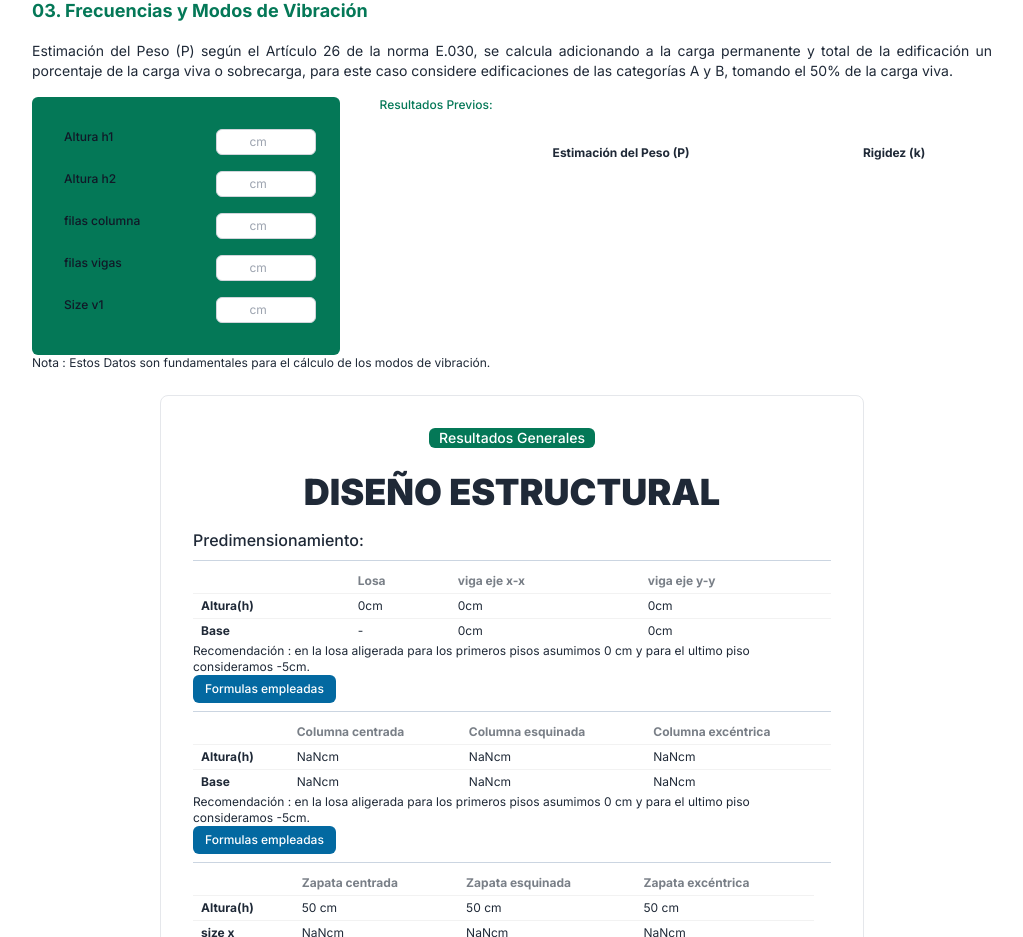
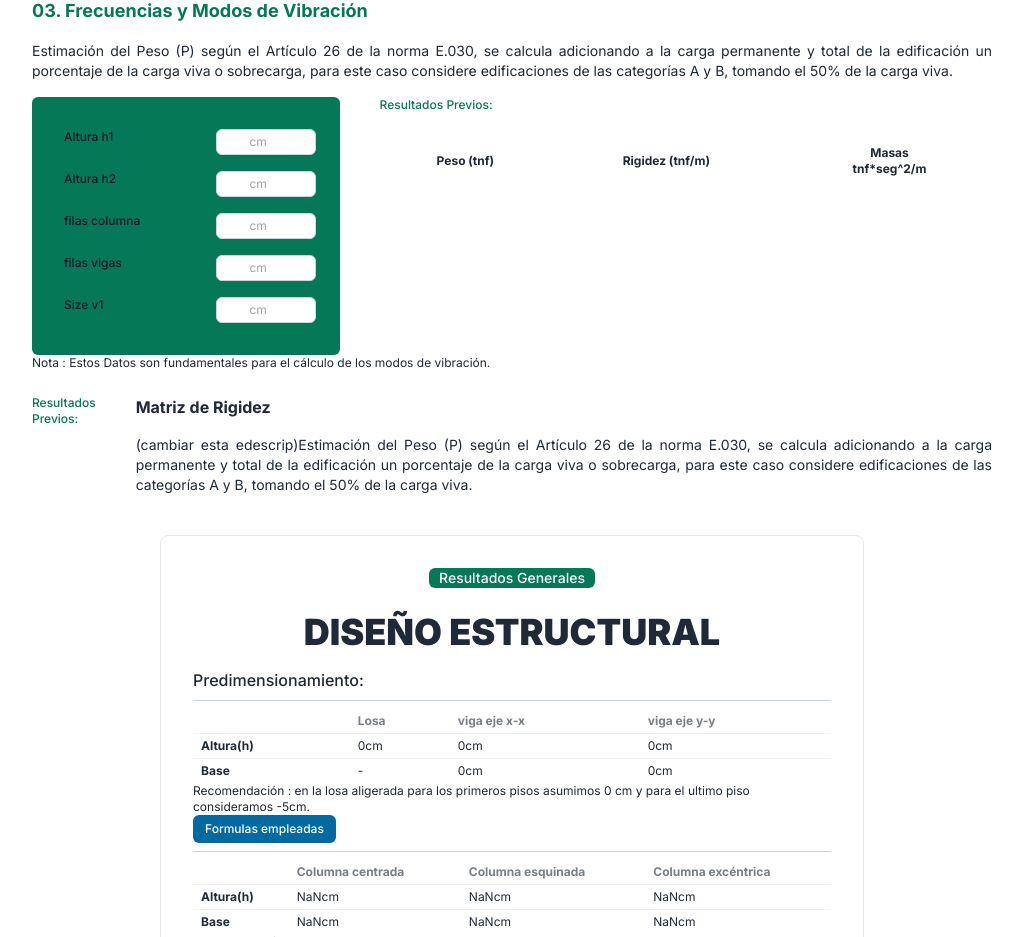
Before and after one commit to Yopax/v2_speed_structural, a Next.js app: page /calculos/analisis in a window 1280 px wide. Shown: the part 2520-3457 px from the top of the page, without its empty margins (128-1151 px from the left). Built offline with nearby package versions, Linux system fonts and the light colour scheme.

Commit message:
04. matriz de rigidez implementada(mejorar estilos - no import)

```diff
--- a/src/components/01_intefaz_calculos/CalculoNodos.jsx
+++ b/src/components/01_intefaz_calculos/CalculoNodos.jsx
@@ -216,6 +216,165 @@ for (let i = 0; i < inputValue2; i++) {
 console.log("Rigideces por piso:", rigidezPorPiso);
 
 
+// Definir la matriz de rigidez
+const n = rigidezPorPiso.length;
+
+// Crear la matriz de rigidez y rellenarla con 0s
+const matrizRigidez = [];
+for (let i = 0; i < n; i++) {
+  matrizRigidez[i] = new Array(n).fill(0);
+}
+
+// Asignar los valores de rigidez del array rigidezPorPiso a la diagonal principal en orden inverso
+for (let i = 0; i < n; i++) {
+  matrizRigidez[i][i] = rigidezPorPiso[n - 1 - i];
+}
+
+// Función para imprimir la matriz en un formato legible en la consola
+function imprimirMatriz(matriz) {
+  let resultado = "[\n";
+  for (let i = 0; i < matriz.length; i++) {
+    resultado += "  [ ";
+    for (let j = 0; j < matriz[i].length; j++) {
+      resultado += matriz[i][j];
+      if (j !== matriz[i].length - 1) {
+        resultado += ", ";
+      }
+    }
+    resultado += " ]";
+    if (i !== matriz.length - 1) {
+      resultado += ",\n";
+    } else {
+      resultado += "\n";
+    }
+  }
+  resultado += "]";
+  return resultado;
+}
+
+// Imprimir la matriz de rigidez en formato legible en la consola
+console.log(`Matriz de rigidez 1:\n${imprimirMatriz(matrizRigidez)}`);
+
+const n2 = rigidezPorPiso.length;
+
+// Crear la matriz de rigidez y rellenarla con 1 en la diagonal principal
+const matrizRigidez2 = [];
+for (let i = 0; i < n2; i++) {
+  matrizRigidez2[i] = new Array(n2).fill(1);
+}
+
+// Asignar los valores de rigidez del array rigidezPorPiso a la diagonal superior en orden inverso
+for (let i = 0; i < n2 - 1; i++) {
+  matrizRigidez2[i][i + 1] = rigidezPorPiso[n2 - 2 - i];
+}
+
+// Función para imprimir la matriz en un formato legible en la consola
+function imprimirMatriz(matriz) {
+  let resultado = "[\n";
+  for (let i = 0; i < matriz.length; i++) {
+    resultado += "  [ ";
+    for (let j = 0; j < matriz[i].length; j++) {
+      resultado += matriz[i][j];
+      if (j !== matriz[i].length - 1) {
+        resultado += ", ";
+      }
+    }
+    resultado += " ]";
+    if (i !== matriz.length - 1) {
+      resultado += ",\n";
+    } else {
+      resultado += "\n";
+    }
+  }
+  resultado += "]";
+  return resultado;
+}
+
+// Imprimir la matriz de rigidez en formato legible en la consola
+console.log(`Matriz de rigidez 2:\n${imprimirMatriz(matrizRigidez2)}`);
+
+const n3 = rigidezPorPiso.length;
+
+// Crear la matriz de rigidez y rellenarla con 1s en la diagonal principal
+const matrizRigidez3 = [];
+for (let i = 0; i < n3; i++) {
+  matrizRigidez3[i] = new Array(n3).fill(1);
+}
+
+// Asignar los valores de rigidez del array rigidezPorPiso a la diagonal inferior en orden inverso
+for (let i = 0; i < n3 - 1; i++) {
+  matrizRigidez3[i + 1][i] = rigidezPorPiso[n3 - 2 - i];
+}
+
+// Función para imprimir la matriz en un formato legible en la consola
+function imprimirMatriz(matriz) {
+  let resultado = "[\n";
+  for (let i = 0; i < matriz.length; i++) {
+    resultado += "  [ ";
+    for (let j = 0; j < matriz[i].length; j++) {
+      resultado += matriz[i][j];
+      if (j !== matriz[i].length - 1) {
+        resultado += ", ";
+      }
+    }
+    resultado += " ]";
+    if (i !== matriz.length - 1) {
+      resultado += ",\n";
+    } else {
+      resultado += "\n";
+    }
+  }
+  resultado += "]";
+  return resultado;
+}
+
+// Imprimir la matriz de rigidez en formato legible en la consola
+console.log(`Matriz de rigidez 3:\n${imprimirMatriz(matrizRigidez3)}`);
+
+//calculo de masas
+
+const masasPorPiso = [];
+
+for (let i = 0; i < inputValue2; i++) {
+  let masasPiso;
+
+  if (i === 0) {
+    masasPiso = (p_one/9.81).toFixed(2);
+
+  } else if (i === inputValue2 - 1) {
+
+    masasPiso = (p_two/9.81).toFixed(2);
+  } else {
+
+    masasPiso = (p_three/9.81).toFixed(2);
+  }
+
+  masasPorPiso.push(masasPiso);
+}
+
+console.log("masas por piso:", masasPorPiso);
+
+
+function superponerMatrices(matriz1, matriz2, matriz3) {
+  const resultado = [];
+  for (let i = 0; i < matriz1.length; i++) {
+      resultado[i] = [];
+      for (let j = 0; j < matriz1[0].length; j++) {
+          resultado[i][j] = Math.max(matriz1[i][j], matriz2[i][j], matriz3[i][j]);
+      }
+  }
+  return resultado;
+}
+
+// Superponer las matrices
+const matrizSuperpuesta = superponerMatrices(matrizRigidez, matrizRigidez2, matrizRigidez3);
+
+// Imprimir la matriz superpuesta
+console.log("Matriz Superpuesta:");
+console.log(matrizSuperpuesta);
+
+
+
   return (
     <>
       <div className="flex">
@@ -236,7 +395,9 @@ console.log("Rigideces por piso:", rigidezPorPiso);
         <div className="flex w-[75%] m-auto space-x-10 max-sm:flex-col max-sm:space-x-0  ">
           <div className="bg-emerald-700 rounded-md w-1/3 max-sm:w-full p-4">
             <div className="flex my-4 justify-between px-2 max-sm:px-0">
-              <label className="font-medium text-gray-900 font justify-between  text-xs mx-2">Altura h1</label>
+              <label className="font-medium text-gray-900 font justify-between  text-xs mx-2">
+                Altura h1
+              </label>
               <input
                 className="dark:text-white text-gray-700 border border-solid rounded-md justify-center items-center text-center border-gray-300 w-[100px] text-xs py-1"
                 placeholder="cm"
@@ -246,7 +407,9 @@ console.log("Rigideces por piso:", rigidezPorPiso);
               />
             </div>
             <div className="flex my-4 justify-between px-2 max-sm:px-0">
-              <label className="font-medium text-gray-900 font justify-between  text-xs mx-2">Altura h2</label>
+              <label className="font-medium text-gray-900 font justify-between  text-xs mx-2">
+                Altura h2
+              </label>
               <input
                 className="dark:text-white text-gray-700 border border-solid rounded-md justify-center items-center text-center border-gray-300 w-[100px] text-xs py-1"
                 placeholder="cm"
@@ -256,7 +419,9 @@ console.log("Rigideces por piso:", rigidezPorPiso);
               />
             </div>
             <div className="flex my-4 justify-between px-2 max-sm:px-0">
-              <label className="font-medium text-gray-900 font justify-between  text-xs mx-2">filas columna</label>
+              <label className="font-medium text-gray-900 font justify-between  text-xs mx-2">
+                filas columna
+              </label>
               <input
                 className="dark:text-white text-gray-700 border border-solid rounded-md justify-center items-center text-center border-gray-300 w-[100px] text-xs py-1"
                 placeholder="cm"
@@ -266,7 +431,9 @@ console.log("Rigideces por piso:", rigidezPorPiso);
               />
             </div>
             <div className="flex my-4 justify-between px-2 max-sm:px-0">
-              <label className="font-medium text-gray-900 font justify-between  text-xs mx-2">filas vigas</label>
+              <label className="font-medium text-gray-900 font justify-between  text-xs mx-2">
+                filas vigas
+              </label>
               <input
                 className="dark:text-white text-gray-700 border border-solid rounded-md justify-center items-center text-center border-gray-300 w-[100px] text-xs py-1"
                 placeholder="cm"
@@ -276,7 +443,9 @@ console.log("Rigideces por piso:", rigidezPorPiso);
               />
             </div>
             <div className="flex my-4 justify-between px-2 max-sm:px-0">
-              <label className="font-medium text-gray-900 font justify-between  text-xs mx-2">Size v1 </label>
+              <label className="font-medium text-gray-900 font justify-between  text-xs mx-2">
+                Size v1{" "}
+              </label>
               <input
                 className="dark:text-white text-gray-700 border border-solid rounded-md justify-center items-center text-center border-gray-300 w-[100px] text-xs py-1"
                 placeholder="cm"
@@ -288,15 +457,19 @@ console.log("Rigideces por piso:", rigidezPorPiso);
           </div>
 
           <div className="overflow-x-auto w-2/3 max-sm:w-full">
-          <p className="text-xs font-medium text-emerald-700 mb-6 max-sm:my-4">
+            <p className="text-xs font-medium text-emerald-700 mb-6 max-sm:my-4">
               Resultados Previos:
             </p>
             <table className="min-w-full divide-y divide-gray-200">
               <thead>
-                <tr className="text-center">
-                  <th className="px-4 py-2"></th>
-                  <th className="text-xs px-4 py-2">Estimación del Peso (P)</th>
-                  <th className="text-xs px-4 py-2">Rigidez (k)</th>
+                <tr className="">
+                  <th className="py-2"></th>
+                  <th className="text-xs py-2">Peso (tnf)</th>
+                  <th className="text-xs py-2">Rigidez (tnf/m)</th>
+                  <th className="text-xs py-2">
+                    <p>Masas</p>
+                    <p>tnf*seg^2/m</p>
+                  </th>
                 </tr>
               </thead>
               <tbody>
@@ -306,6 +479,7 @@ console.log("Rigideces por piso:", rigidezPorPiso);
                     <th className="px-4 py-2">{inputValue2 - index}º Piso</th>
                     <td className="px-4 py-2">{pesosPorPiso[index]}</td>
                     <td className="px-4 py-2">{rigidezPorPiso[index]}</td>
+                    <td className="px-4 py-2">{masasPorPiso[index]}</td>
                   </tr>
                 ))}
               </tbody>
@@ -319,8 +493,44 @@ console.log("Rigideces por piso:", rigidezPorPiso);
           vibración.
         </p>
       </div>
+      <div className="flex w-[75%] m-auto space-x-10 max-sm:flex-col max-sm:space-x-0 mb-6">
+        <div className="flex justify-center text-xs max-sm:text-[6px] ">
+          <Matriz matriz={matrizSuperpuesta} />
+        </div>
+        <div>
+          <div className="flex-col">
+            <div className="font-bold">Matriz de Rigidez</div>
+            <p className="text-sm my-4 text-justify">
+              (cambiar esta edescrip)Estimación del Peso (P) según el Artículo
+              26 de la norma E.030, se calcula adicionando a la carga permanente
+              y total de la edificación un porcentaje de la carga viva o
+              sobrecarga, para este caso considere edificaciones de las
+              categorías A y B, tomando el 50% de la carga viva.
+            </p>
+          </div>
+        </div>
+      </div>
     </>
   );
 }
 
 export default CalculoNodos
+
+export const Matriz = ({ matriz }) => {
+  return (
+    <div>
+      <h2 className='text-xs font-medium text-emerald-700 mb-2 max-sm:my-4'>Resultados Previos:</h2>
+      <table>
+        <tbody>
+          {matriz.map((fila, indiceFila) => (
+            <tr key={indiceFila}>
+              {fila.map((valor, indiceColumna) => (
+                <td key={indiceColumna}>{valor}</td>
+              ))}
+            </tr>
+          ))}
+        </tbody>
+      </table>
+    </div>
+  );
+};
```
